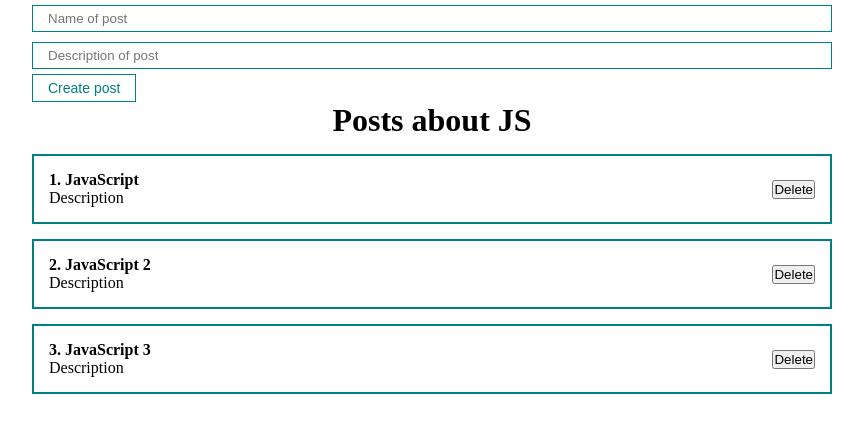
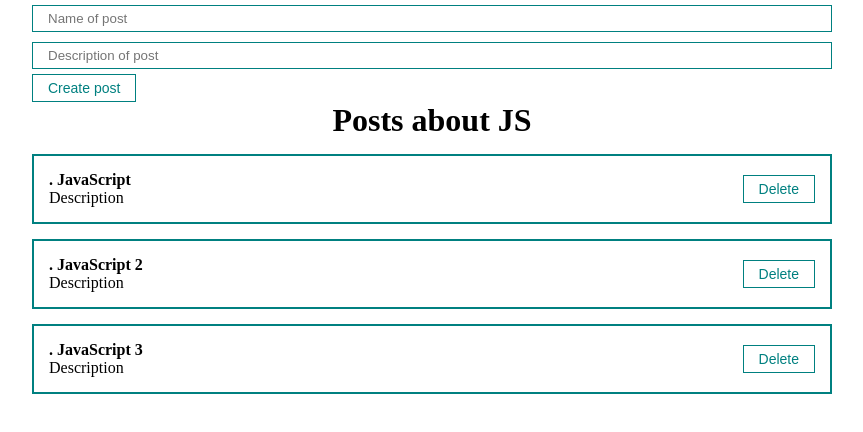
Before and after one commit to yaroslav-tsarenko/test-react-project, a React (Create React App) app: page / in a window 1280 px wide. Shown: the top 432 px of the page, without its empty margins (208-1071 px from the left). Built offline with nearby package versions, Linux system fonts and the light colour scheme.

Commit message:
created component PostForm

```diff
--- a/src/components/PostItem.jsx
+++ b/src/components/PostItem.jsx
@@ -1,4 +1,5 @@
 import React from 'react';
+import MyButton from "./UI/button/MyButton";
 
 const PostItem = (props) => {
     console.log(props)
@@ -6,13 +7,13 @@ const PostItem = (props) => {
         <div>
             <div className={"post"}>
                 <div className={"post-content"}>
-                    <strong>{props.post.id}. {props.post.title}</strong>
+                    <strong>{props.number}. {props.post.title}</strong>
                     <div>
                         {props.post.body}
                     </div>
                 </div>
                 <div className={"post-btns"}>
-                    <button>Delete</button>
+                    <MyButton onClick={() => props.remove(props.post)}>Delete</MyButton>
                 </div>
             </div>
         </div>
```
